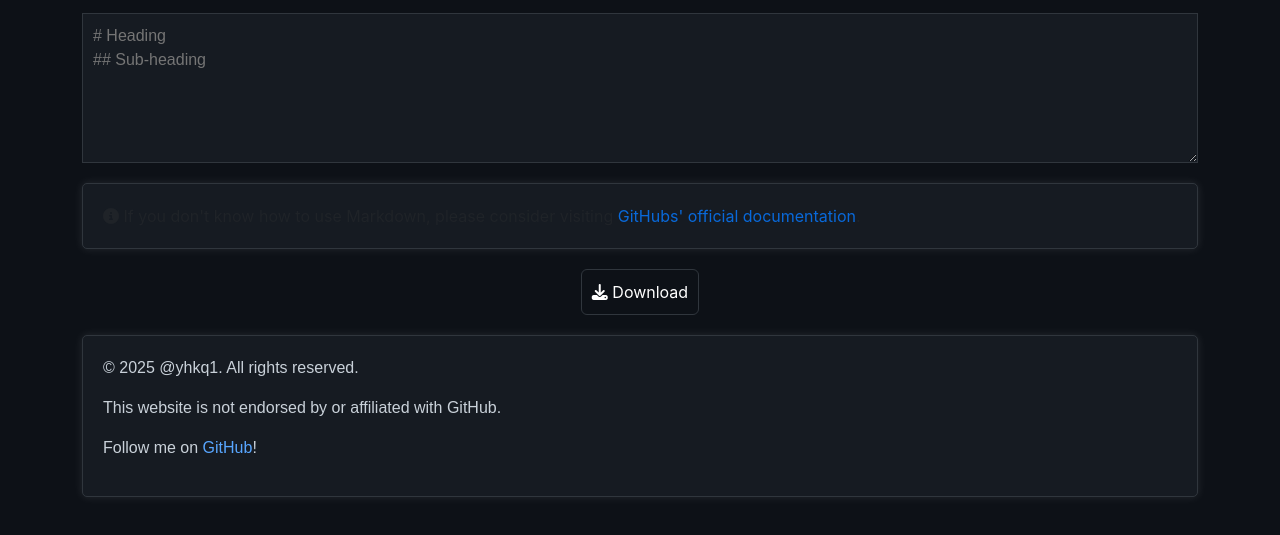
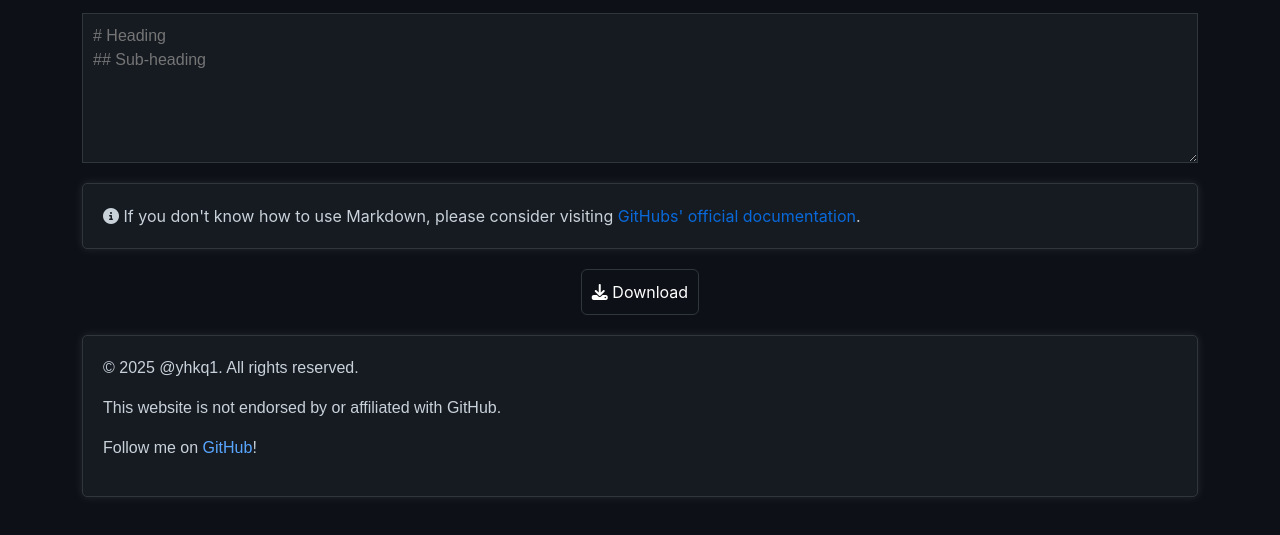
Before and after one commit to yhkq1/mdPreview, a plain HTML site: page index.html in a window 1280 px wide. Shown: the part 93-628 px from the top of the page. Drawn offline with nearby package versions, Linux system fonts and the light colour scheme.

Commit message:
Aktualisieren von styles.css

```diff
--- a/styles.css
+++ b/styles.css
@@ -29,6 +29,7 @@ textarea {
     border-radius: 5px;
     border: 1px solid #30363d;
     box-shadow: 0 0 10px rgba(255, 255, 255, 0.1);
+color: #c9d1d9;
 }
 
 #download-btn{
```
